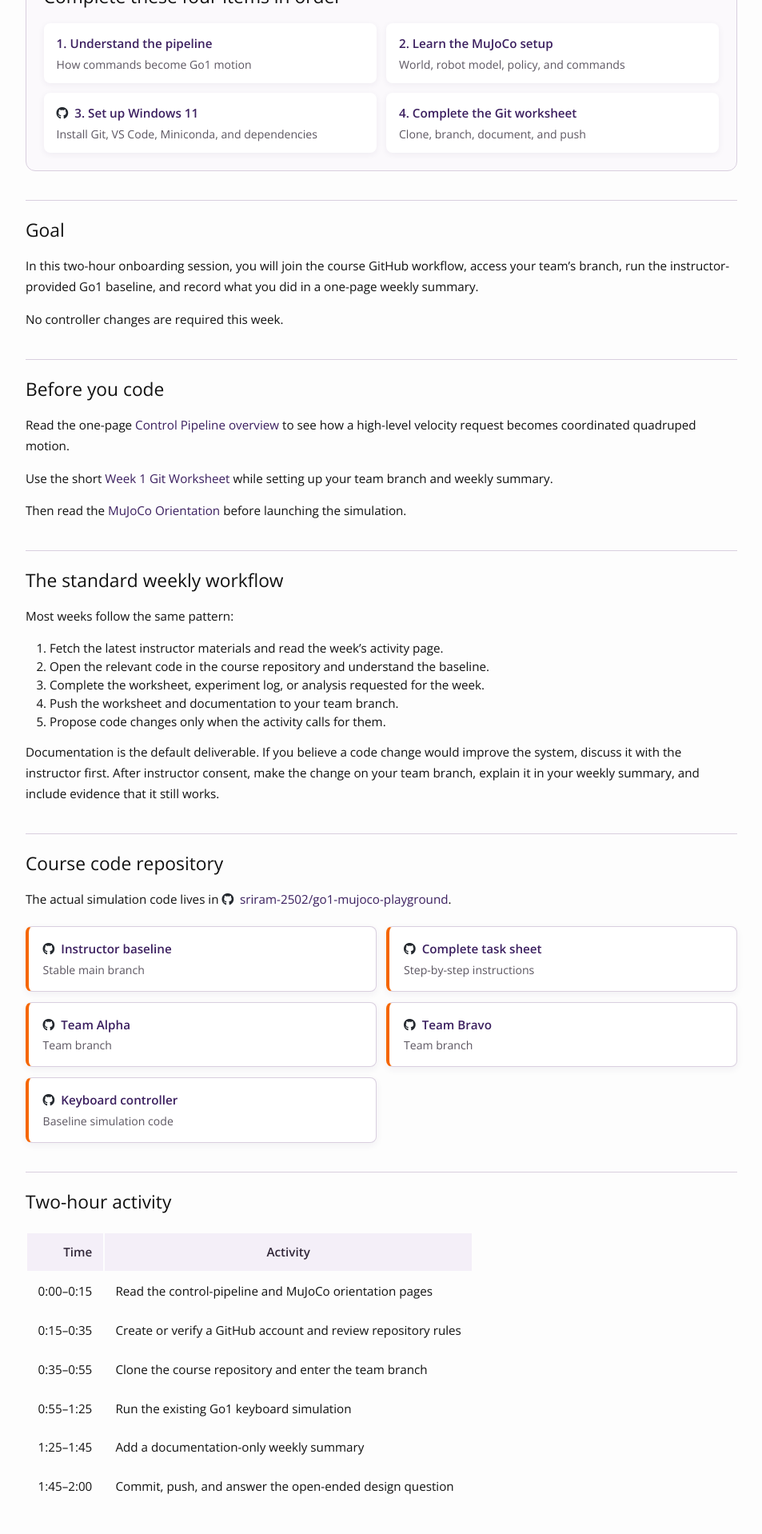
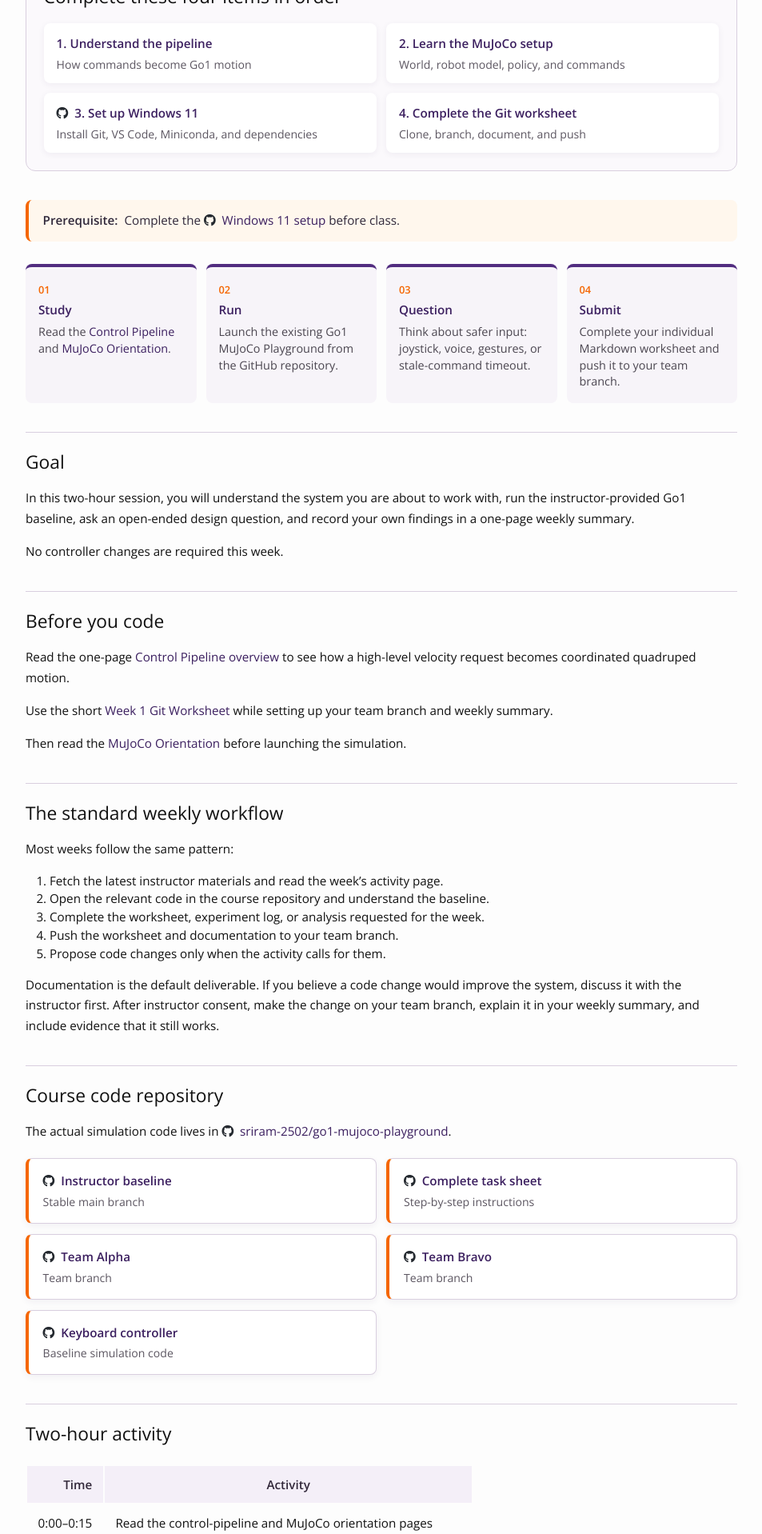
Before and after one commit to DyCo-AI/go1_gesture_tracking, a Jekyll site: the page built from docs/week-01.md, in a window 1280 px wide. Shown: the part 663-2581 px from the top of the page at 80% size, without its empty margins (163-1116 px from the left). Built offline with Jekyll 4.4.1, drawn with Linux system fonts in a browser that asks for light colours.

Commit message:
Clarify Week 1 learning sequence

```diff
--- a/docs/_sass/_layout.scss
+++ b/docs/_sass/_layout.scss
@@ -393,6 +393,12 @@
 .week-step strong { margin: .2rem 0; color: #3b1f5f; }
 .week-step small { color: #4b4650; }
 .activity-callout { display: flex; gap: .5rem; margin: 1rem 0 1.5rem; padding: 1rem 1.1rem; border-radius: 10px; background: #f4eff8; color: #30283a; }
+.prereq-callout { display: flex; gap: .5rem; margin: 1rem 0 1.75rem; padding: .9rem 1.1rem; border-left: 4px solid $accent-color; border-radius: 8px; background: #fff7ed; color: #30283a; }
+.week-flow { display: grid; grid-template-columns: repeat(4, 1fr); gap: .75rem; margin: 1.25rem 0 2.25rem; }
+.week-flow > div { min-height: 8.5rem; padding: 1rem; border-top: 4px solid $primary-color; border-radius: 8px; background: #f7f4f9; }
+.week-flow span { color: $accent-color; font-weight: 700; font-size: .8rem; }
+.week-flow strong { display: block; margin: .25rem 0 .35rem; color: #3b1f5f; }
+.week-flow p { margin: 0; color: #4b4650; font-size: .9rem; line-height: 1.45; }
 
 .week-start-panel {
   margin: 1.75rem 0 2.25rem;
@@ -456,6 +462,7 @@
   .week-hero { flex-direction: column; }
   .week-hero-badge { min-width: 0; }
   .week-steps { grid-template-columns: repeat(2, 1fr); }
+  .week-flow { grid-template-columns: repeat(2, 1fr); }
   .resource-links { grid-template-columns: 1fr; }
   .week-start-links { grid-template-columns: 1fr; }
 }
--- a/docs/week-01.md
+++ b/docs/week-01.md
@@ -31,11 +31,23 @@
   </div>
 </div>
 
+<div class="prereq-callout">
+  <strong>Prerequisite:</strong>
+  <span>Complete the <a class="github-link" href="https://github.com/sriram-2502/go1-mujoco-playground/blob/main/course/week-01-github-onboarding/windows-setup.md"><i class="fab fa-github" aria-hidden="true"></i> Windows 11 setup</a> before class.</span>
+</div>
+
+<div class="week-flow">
+  <div><span>01</span><strong>Study</strong><p>Read the <a href="{{ '/control-pipeline/' | prepend: site.baseurl }}">Control Pipeline</a> and <a href="{{ '/mujoco-orientation/' | prepend: site.baseurl }}">MuJoCo Orientation</a>.</p></div>
+  <div><span>02</span><strong>Run</strong><p>Launch the existing Go1 MuJoCo Playground from the GitHub repository.</p></div>
+  <div><span>03</span><strong>Question</strong><p>Think about safer input: joystick, voice, gestures, or stale-command timeout.</p></div>
+  <div><span>04</span><strong>Submit</strong><p>Complete your individual Markdown worksheet and push it to your team branch.</p></div>
+</div>
+
 ## Goal
 
-In this two-hour onboarding session, you will join the course GitHub workflow,
-access your team's branch, run the instructor-provided Go1 baseline, and record
-what you did in a one-page weekly summary.
+In this two-hour session, you will understand the system you are about to work
+with, run the instructor-provided Go1 baseline, ask an open-ended design
+question, and record your own findings in a one-page weekly summary.
 
 No controller changes are required this week.
 
```
